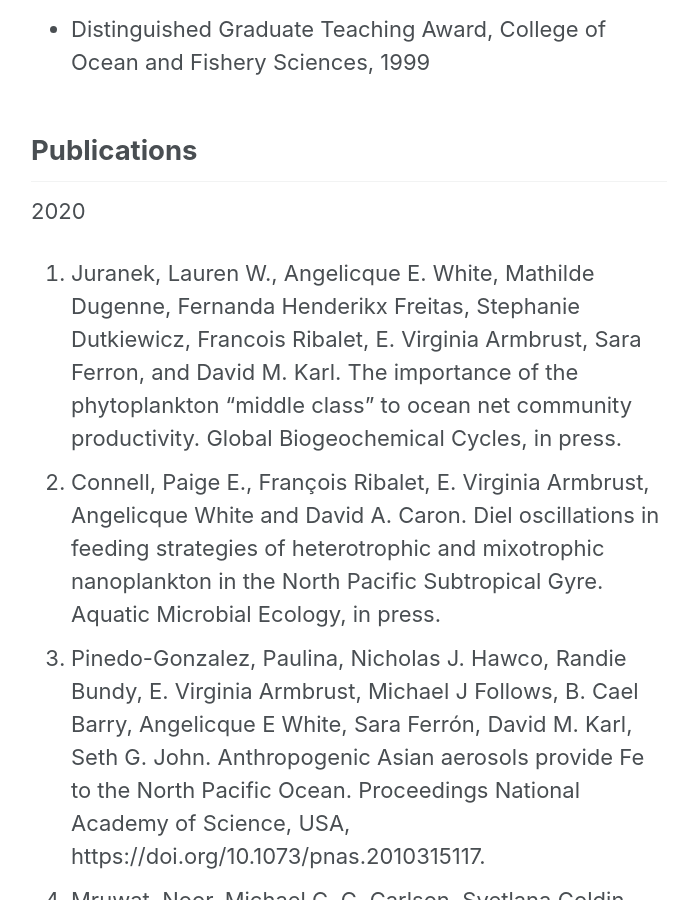
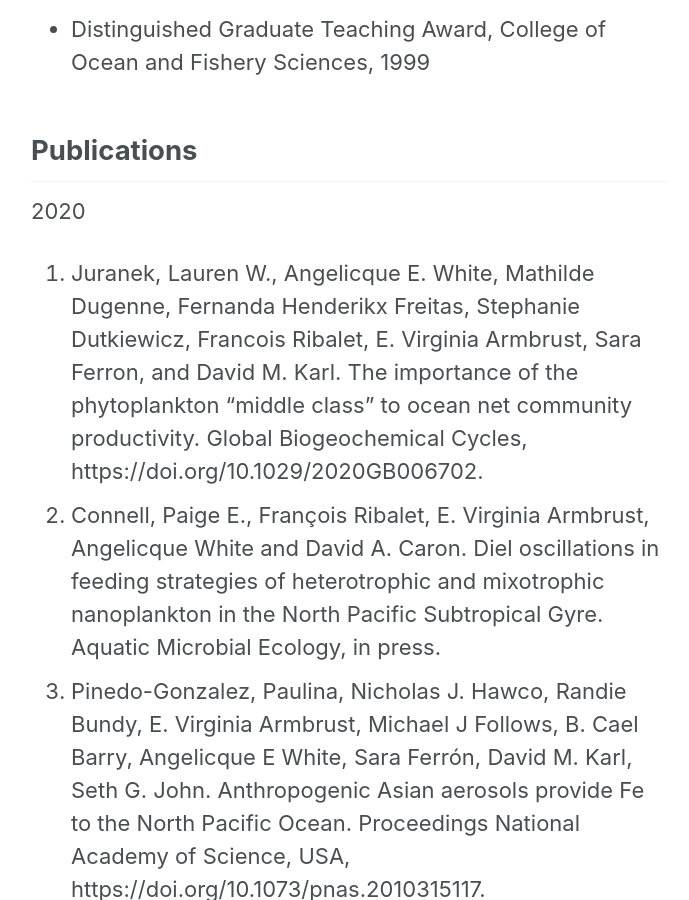
Before and after one commit to armbrustlab/armbrustlab.github.io, a Jekyll site: the page built from collections/_people/armbrust.md, in a window 1280 px wide and 900 px high, scrolled down 2968 px. Shown: the whole window, without its empty margins (291-980 px from the left). Built offline with Jekyll 4.4.1, drawn with Linux system fonts in a browser that asks for light colours; nearby versions of some CDN libraries.

Commit message:
Update armbrust.md

```diff
--- a/collections/_people/armbrust.md
+++ b/collections/_people/armbrust.md
@@ -41,7 +41,7 @@ Phytoplankton are the main focus of research in our lab. These organisms are res
 ## Publications
 
 2020
-1. Juranek, Lauren W., Angelicque E. White, Mathilde Dugenne, Fernanda Henderikx Freitas, Stephanie Dutkiewicz, Francois Ribalet, E. Virginia Armbrust, Sara Ferron, and David M. Karl.  The importance of the phytoplankton “middle class” to ocean net community productivity. Global Biogeochemical Cycles, in press.
+1. Juranek, Lauren W., Angelicque E. White, Mathilde Dugenne, Fernanda Henderikx Freitas, Stephanie Dutkiewicz, Francois Ribalet, E. Virginia Armbrust, Sara Ferron, and David M. Karl.  The importance of the phytoplankton “middle class” to ocean net community productivity. Global Biogeochemical Cycles, https://doi.org/10.1029/2020GB006702.
 1. Connell, Paige E.,  François Ribalet, E. Virginia Armbrust, Angelicque White and David A. Caron. Diel oscillations in feeding strategies of heterotrophic and mixotrophic nanoplankton in the North Pacific Subtropical Gyre. Aquatic Microbial Ecology, in press.
 1. Pinedo-Gonzalez, Paulina, Nicholas J. Hawco, Randie Bundy, E. Virginia Armbrust, Michael J Follows, B. Cael Barry, Angelicque E White, Sara Ferrón, David M. Karl, Seth G. John. Anthropogenic Asian aerosols provide Fe to the North Pacific Ocean. Proceedings National Academy of Science, USA, https://doi.org/10.1073/pnas.2010315117.
 1. Mruwat, Noor, Michael C. G. Carlson, Svetlana Goldin, François Ribalet, Shay Kirzner, Yotam Hulata, Stephen J. Beckett, Dror Shitrit, Joshua S. Weitz, E. Virginia Armbrust, Debbie Lindell. A single-cell polony method reveals low levels of infected Prochlorococcus in oligotrophic waters despite high cyanophage abundances, ISME J., https://doi.org/10.1038/s41396-020-00752-6.
```
